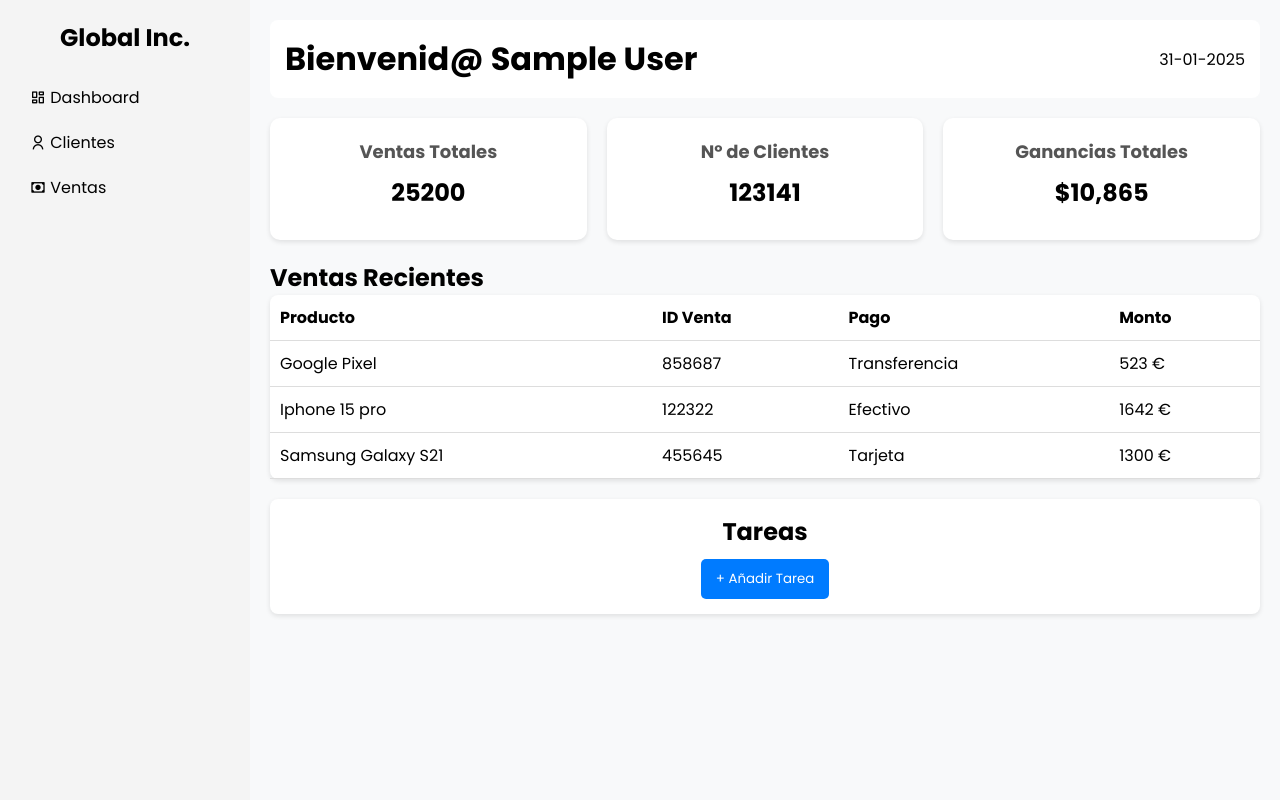
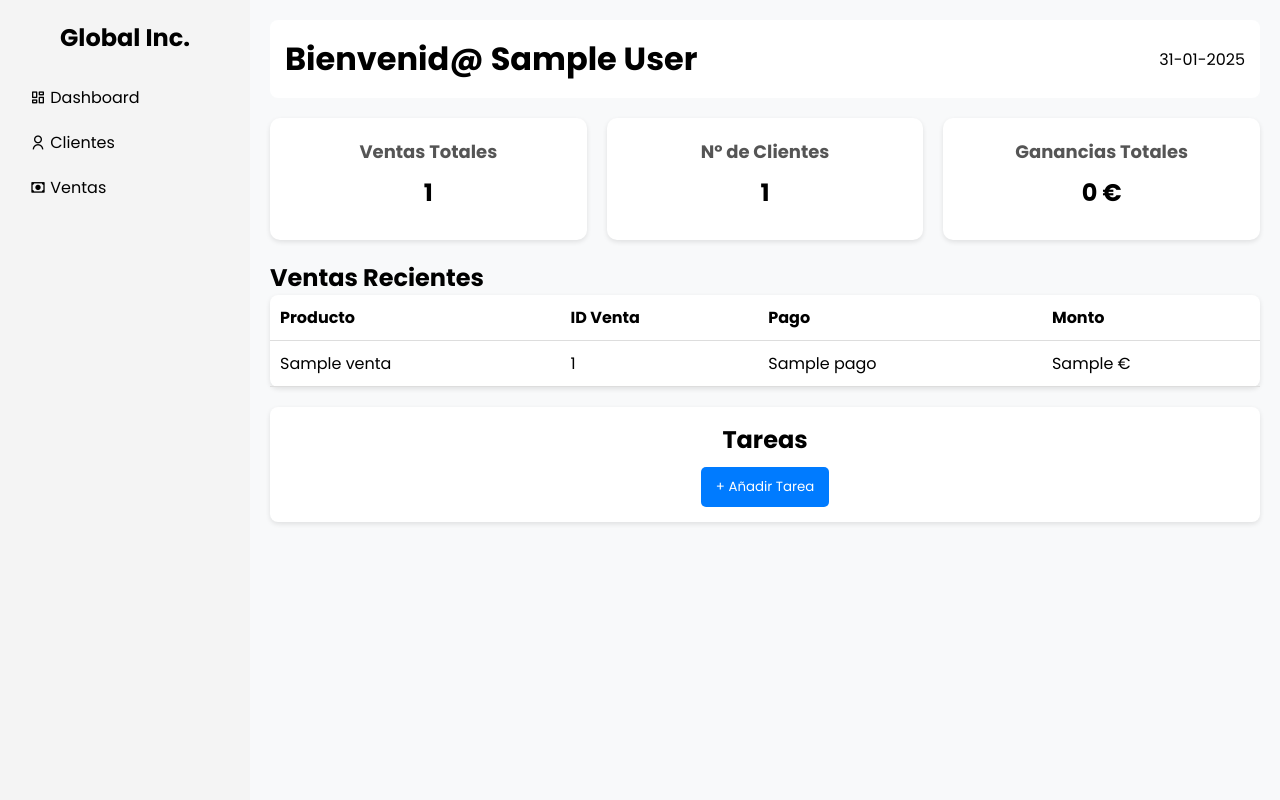
Before and after one commit to AxelRuizC/Proyecto-Empresa-PHP, a PHP site: page /inicioNormal.php in a window 1280 px wide. Run offline with PHP 8.4, Linux system fonts and the light colour scheme; the visitor is signed in with stand-in values (Sample User, id 1); tables that the repository leaves empty or names only in its code hold one stand-in row (values such as "Sample post"); some libraries are stand-ins or nearby versions.

Commit message:
09/02/2025

```diff
--- a/inicioNormal.php
+++ b/inicioNormal.php
@@ -3,11 +3,14 @@
 session_start();
 include('conexion.php');
 
+$verificado = $_SESSION["verificado"];
+
+if (!$verificado) {
+    die("<h1> Acceso no permitido, debes iniciar sesion primero </h1>");
+}
+
 $nombre = $_SESSION["nombre"];
 
-$query = "SELECT DATE_FORMAT(CURRENT_DATE, '%d-%m-%Y') AS dia_actual;";
-$resultado = mysqli_query($conexion, $query);
-$datos = mysqli_fetch_assoc($resultado);
 
 ?>
 
@@ -37,51 +40,83 @@ $datos = mysqli_fetch_assoc($resultado);
         <main class="contenido-principal">
             <header>
                 <h1>Bienvenid@ <?php echo htmlspecialchars($nombre); ?></h1>
-                <p><?php echo $datos["dia_actual"] ?></p>
+                <p>
+                    <?php
+                        $query = "SELECT DATE_FORMAT(CURRENT_DATE, '%d-%m-%Y') AS dia_actual;";
+                        $resultado = mysqli_query($conexion, $query);
+                        $datos = mysqli_fetch_assoc($resultado);
+
+                        echo $datos["dia_actual"]
+                    ?>
+                </p>
             </header>
 
             <section class="stats">
                 <div class="card">
                     <h3>Ventas Totales</h3>
-                    <p>25200</p>
+                    <p>
+                        <?php
+                            $query = "SELECT COUNT(*) AS ventas_totales FROM ventas;";
+                            $resultado = mysqli_query($conexion, $query);
+                            $datos = mysqli_fetch_assoc($resultado);
+
+                            echo $datos["ventas_totales"]
+                        ?>
+                    </p>
                 </div>
                 <div class="card">
                     <h3>Nº de Clientes</h3>
-                    <p>123141</p>
+                    <p>
+                        <?php
+                            $query = "SELECT COUNT(*) AS cantidad_cli FROM clientes;";
+                            $resultado = mysqli_query($conexion, $query);
+                            $datos = mysqli_fetch_assoc($resultado);
+
+                            echo $datos["cantidad_cli"]
+                        ?>
+                    </p>
                 </div>
                 <div class="card">
                     <h3>Ganancias Totales</h3>
-                    <p>$10,865</p>
+                    <p>
+                        <?php
+                            $query = "SELECT SUM(monto) AS ganancia_total FROM ventas;";
+                            $resultado = mysqli_query($conexion, $query);
+                            $datos = mysqli_fetch_assoc($resultado);
+
+                            echo $datos["ganancia_total"] . " €";
+                        ?>
+                    </p>
                 </div>
             </section>
 
             <section class="orders">
                 <h2>Ventas Recientes</h2>
                 <table>
-                    <tr>
+                    <thead>
                         <th>Producto</th>
                         <th>ID Venta</th>
                         <th>Pago</th>
                         <th>Monto</th>
-                    </tr>
-                    <tr>
-                        <td>Google Pixel</td>
-                        <td>858687</td>
-                        <td>Transferencia</td>
-                        <td>523 €</td>
-                    </tr>
-                    <tr>
-                        <td>Iphone 15 pro</td>
-                        <td>122322</td>
-                        <td>Efectivo</td>
-                        <td>1642 €</td>
-                    </tr>
-                    <tr>
-                        <td>Samsung Galaxy S21</td>
-                        <td>455645</td>
-                        <td>Tarjeta</td>
-                        <td>1300 €</td>
-                    </tr>
+                    </thead>
+                    <tbody>
+                        <?php
+                            $query = "SELECT v.nombre AS nombre, v.id_venta AS id, tp.nombre AS tipo, v.monto AS monto
+                                        FROM ventas AS v, tipo_pago AS tp
+                                        WHERE v.id_tipo_pago = tp.id
+                                        ORDER BY fecha DESC
+                                        LIMIT 5;";
+                            $resultado = mysqli_query($conexion, $query);
+                            while ($row = mysqli_fetch_assoc($resultado)){
+                                echo "<tr>
+                                        <td>" . $row['nombre'] . "</td>
+                                        <td>" . $row['id'] . "</td>
+                                        <td>" . $row['tipo'] . "</td>
+                                        <td>" . $row['monto'] . " €</td>
+                                    </tr>";
+                            }
+                        ?>
+                    </tbody>
                 </table>
             </section>
 
--- a/login.php
+++ b/login.php
@@ -4,6 +4,7 @@ session_start();
 include("conexion.php");
 
 $error = "";
+$verificado = "FALSE";
 
 if ($_SERVER["REQUEST_METHOD"] == "POST") {
     $user = mysqli_real_escape_string($conexion, $_POST["user"]);
@@ -22,8 +23,10 @@ if ($_SERVER["REQUEST_METHOD"] == "POST") {
                         WHERE c.id_trabajador = t.id AND c.user = '$user'";
             $resultado = mysqli_query($conexion, $query);
             $datos = mysqli_fetch_assoc($resultado);
+            $verificado = "TRUE";
 
             $_SESSION["nombre"] = $datos["nombre"];
+            $_SESSION["verificado"] = $verificado;
 
             if($datos["id_tipo"] == 1){
                 header("Location: inicioAdmin.php");
```
